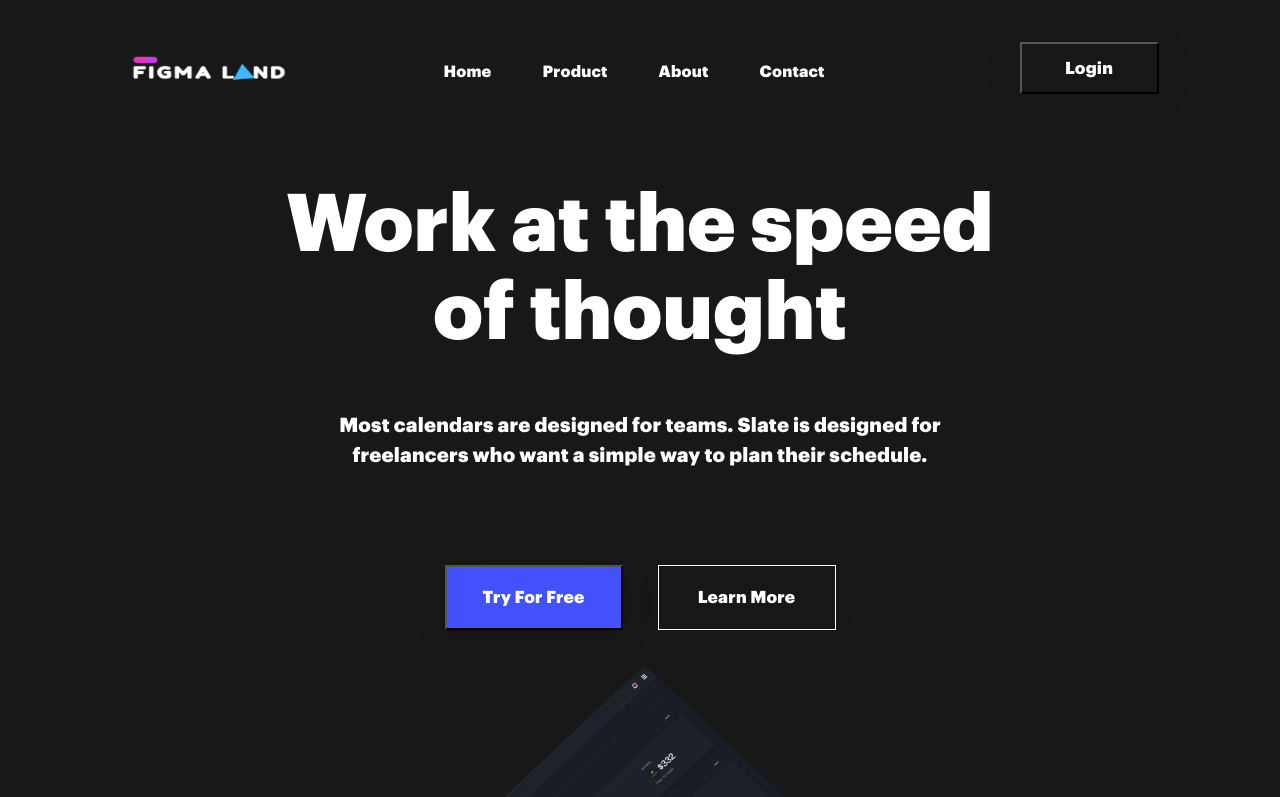
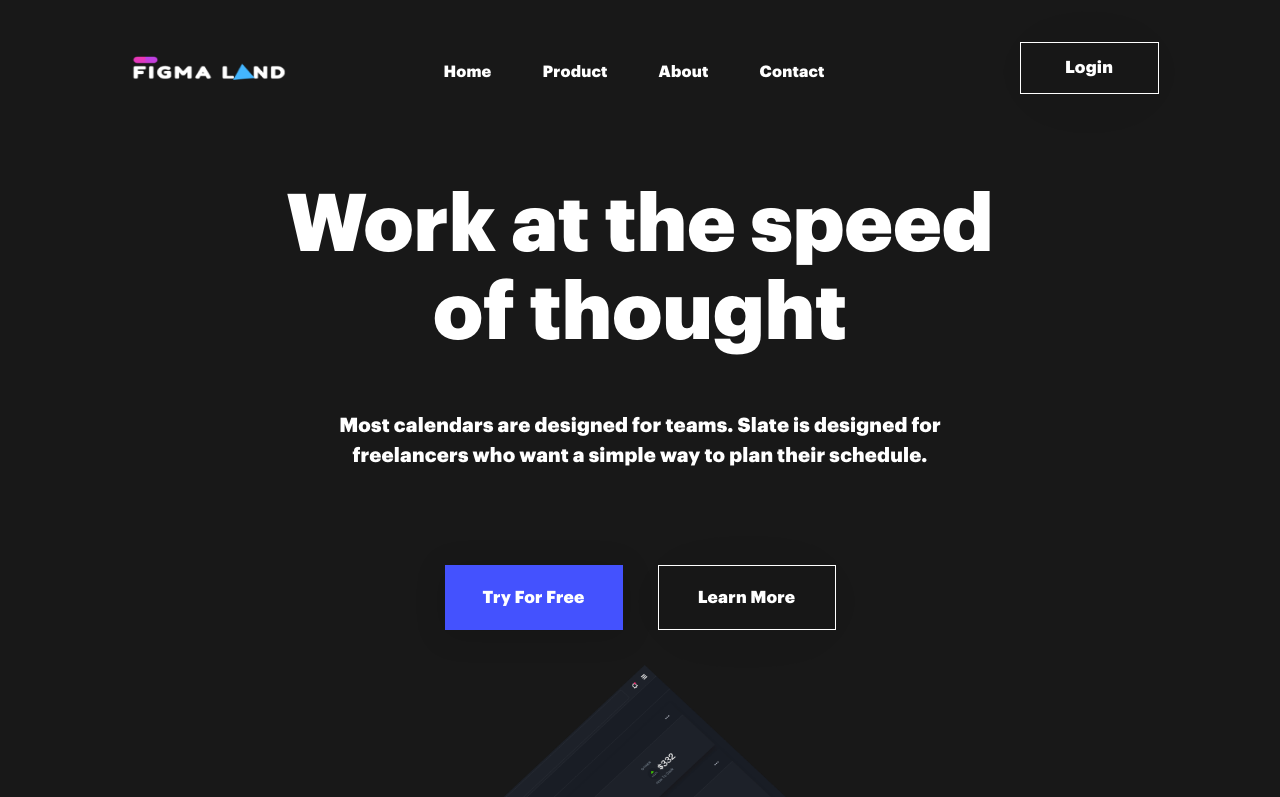
Before and after one commit to UglyDuck69/Figma_Land_1, a plain HTML site: page index.html in a window 1280 px wide. Shown: the top 797 px of the page. Drawn offline with Linux system fonts and the light colour scheme.

Commit message:
Update style.css

```diff
--- a/style.css
+++ b/style.css
@@ -40,6 +40,7 @@ body{
     color: white;
 }
 .button1{
+    border: 1px solid #FFFFFF;
     width: 139px;
     height: 52px;
     margin-left: 183px;
@@ -66,7 +67,7 @@ body{
 }
 .subline{
     font-family: graphik;
-        font-weight: 400;
+    font-weight: 400;
     font-size: 20px;
     color: #FFFFFF;
     line-height: 30px;
@@ -84,6 +85,7 @@ body{
     margin-top: 95px;
 }
 .button2{
+    border: none;
     background-color: #4452FE;
     width: 178px;
     height: 65px;
```
